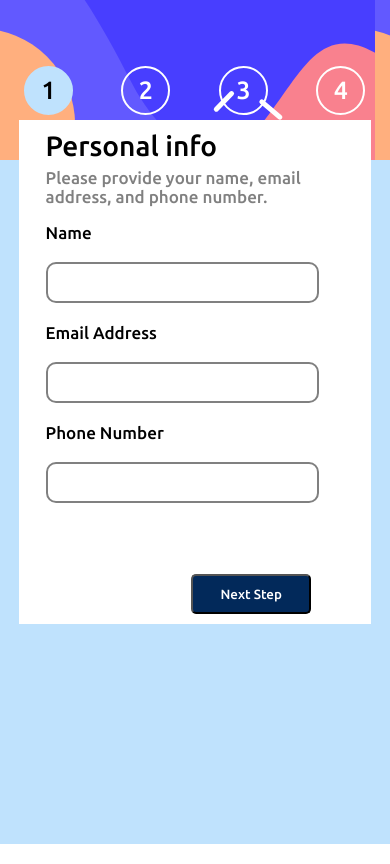
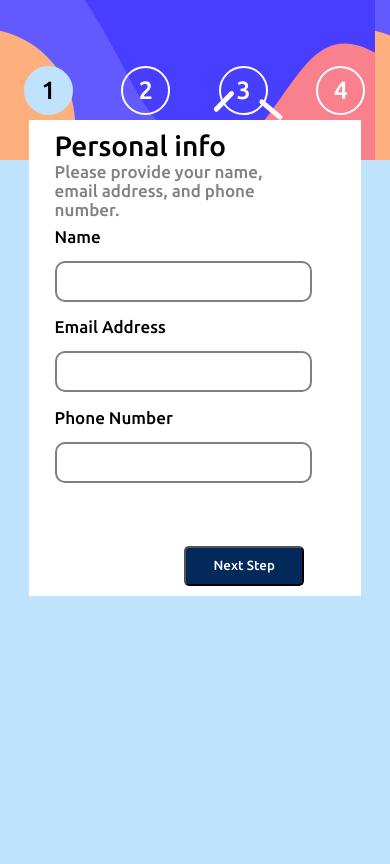
Before and after one commit to denizsecmen/MultiForm, a Next.js app: page / in a window 390 px wide. Built offline with nearby package versions, Linux system fonts and the light colour scheme.

Commit message:
Errors was solved

```diff
--- a/src/styles/Home.module.css
+++ b/src/styles/Home.module.css
@@ -6,10 +6,11 @@
     position: absolute !important;
   }
   .form {
-    width: 80vw !important;
-    min-height: 5vh !important;
+    width: 100vw !important;
+    min-height: 100vh !important;
     position: absolute;
     top: 0px !important;
+    background-color: hsl(206, 94%, 87%) !important;
     border-radius: 0px !important;
   }
   .progress {
@@ -22,7 +23,10 @@
   }
   .main {
     position: absolute;
+    width: 80vw !important;
+    height: 54vh !important;
     top: 120px !important;
+    padding: 10px !important;
   }
 }
 .bodyb {
@@ -44,9 +48,7 @@
 }
 .form {
   width: 51vw;
-  height: 55vh;
-  padding: 10px !important;
-  padding-bottom: 10px !important;
+  height: 75vh;
   background-color: white;
   display: flex;
   justify-content: center;
@@ -60,12 +62,6 @@
   height: 98%;
 }
 .main {
-  width: 100%;
-  height: 100%;
-  padding: 10px;
-  background-color: white;
-}
-.mobileform {
   width: 63%;
   height: 98%;
   background-color: white;
```
